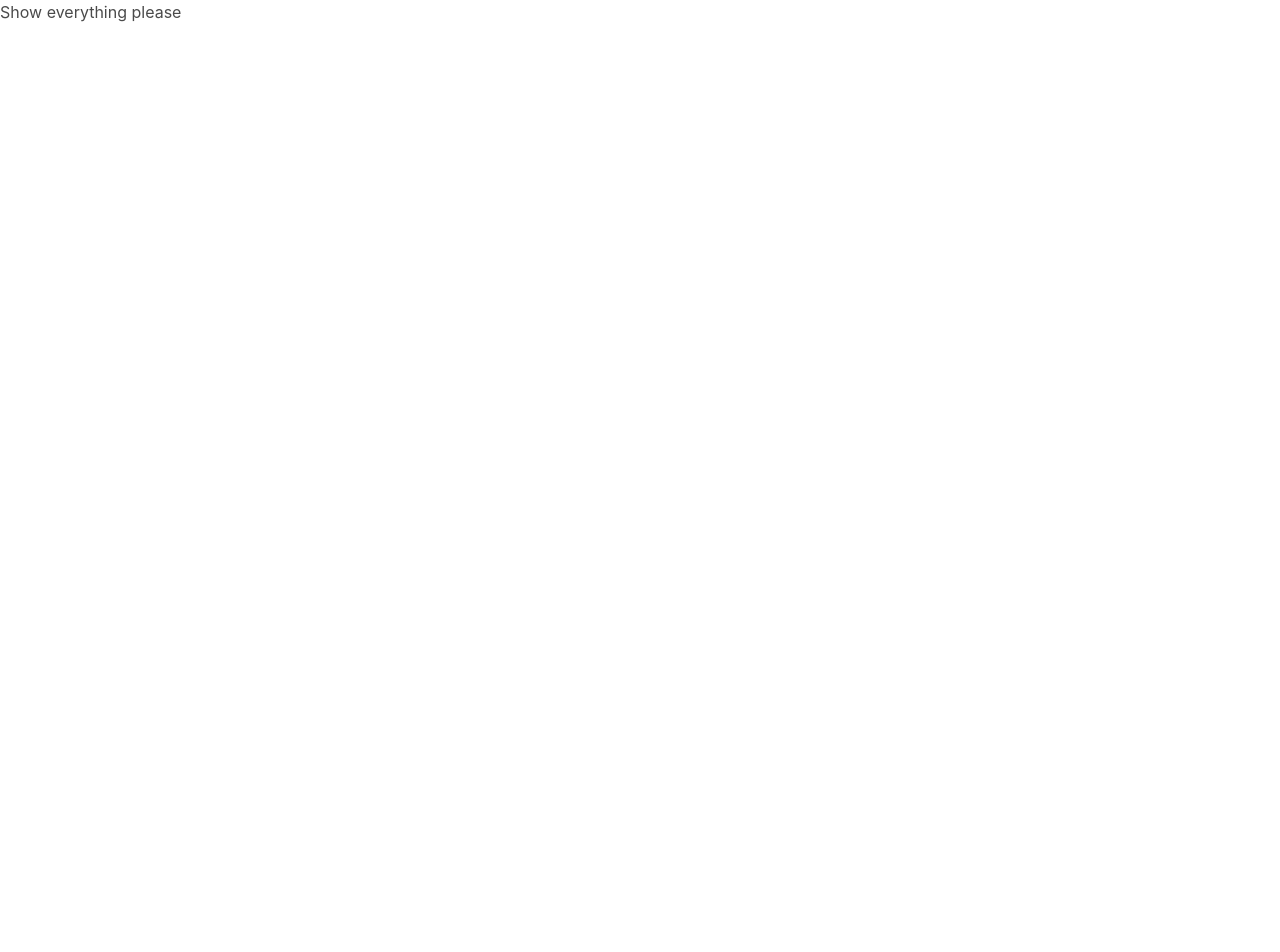
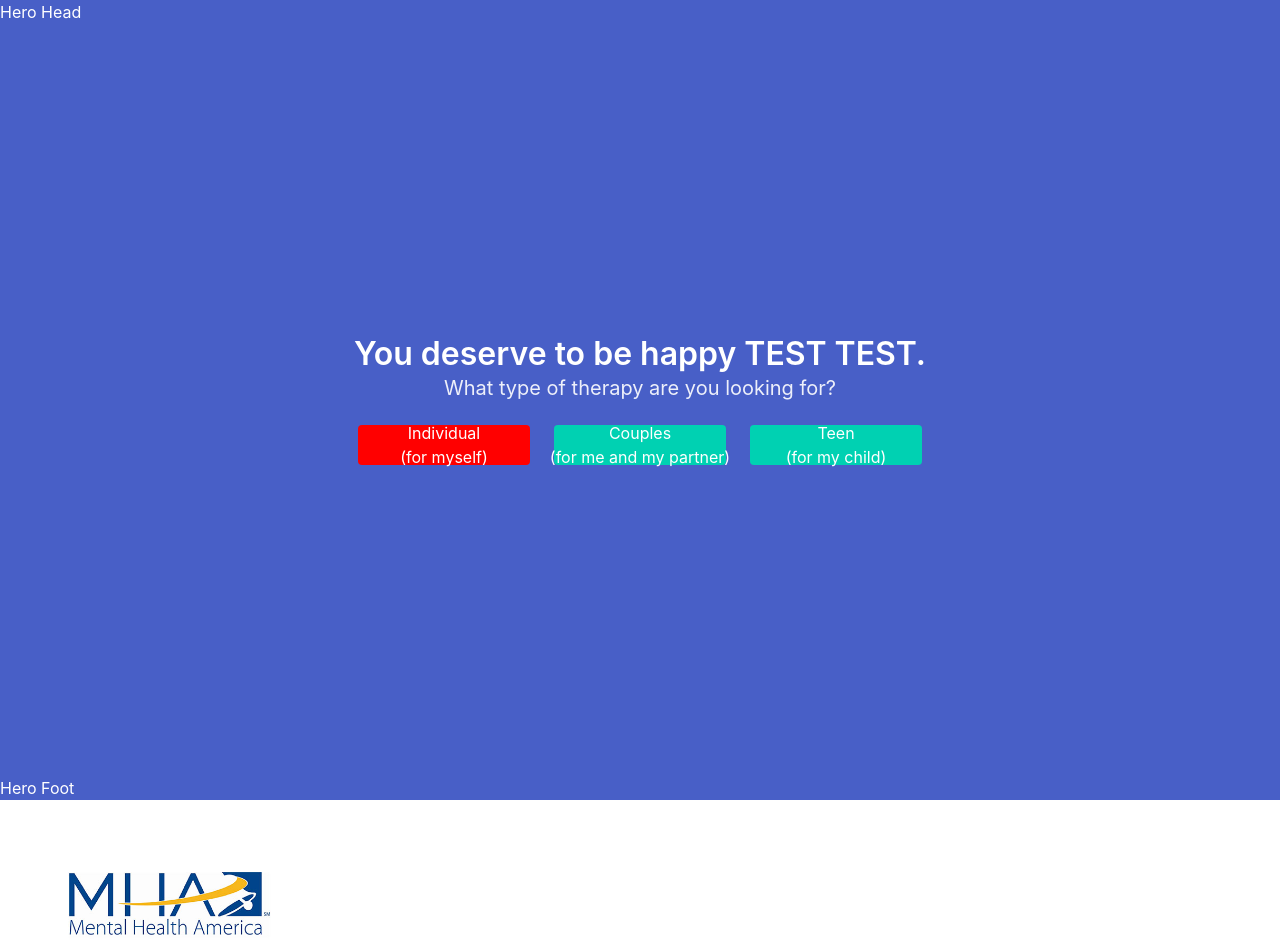
Before and after one commit to codexisbestex/intro-to-ui-ux, a React (Vite) app in the folder betterhelp-scaffold/: page / in a window 1280 px wide. Shown: the top 952 px of the page. Before the commit the page ends 800 px from the top, so only its background shows below. Built offline with nearby package versions, Linux system fonts and the light colour scheme.

Commit message:
fix: debug Hero and Logos render

```diff
--- a/betterhelp-scaffold/src/App.jsx
+++ b/betterhelp-scaffold/src/App.jsx
@@ -3,10 +3,9 @@ import Logos from "./components/Logos.jsx";
 
 export default function App() {
   return (
-    <main>
+    <>
       <Hero />
       <Logos />
-      <p>Show everything please</p>
-    </main>
+    </>
   );
 }
--- a/betterhelp-scaffold/src/components/Logos.jsx
+++ b/betterhelp-scaffold/src/components/Logos.jsx
@@ -1,16 +1,28 @@
-export default function Logos(props) {
-  <section>
-    <div className="column is-1">
-      <figure className="image is-5by3"></figure>
-      <img src="../src/assets/company-logos/logo_mha-629462166.jpg"></img>
-      {/* <figure className="image is-5by3"></figure>
+export default function Logos() {
+  return (
+    <section className="container">
+      <div className="columns">
+        <div className="column">
+          <figure className="image has-ratio">
+            <img src={"../src/assets/company-logos/logo_mha-629462166.jpg"} />
+          </figure>
+        </div>
+        <div className="column"></div>
+        <div className="column"></div>
+        <div className="column"></div>
+        <div className="column"></div>
+      </div>
+    </section>
+  );
+}
+
+{
+  /* <figure className="image is-5by3"></figure>
 <img src="../src/assets/company-logos/TMHI_Logo_280x66-Green_Text-Banner.png"></img>
 <figure className="image is-5by3"></figure>
 <img src="../src/assets/company-logos/AMSA_logo-300x133.png"></img>
 <figure className="image is-5by3"></figure>
 <img src="../src/assets/company-logos/ismho-545457461.png"></img>
 <figure className="image is-5by3"></figure>
-      <img src="../src/assets/company-logos/Mighty-Logo-800x400.png"></img> */}
-    </div>
-  </section>;
+<img src="../src/assets/company-logos/Mighty-Logo-800x400.png"></img> */
 }
--- a/betterhelp-scaffold/src/components/hero/Hero.jsx
+++ b/betterhelp-scaffold/src/components/hero/Hero.jsx
@@ -1,9 +1,10 @@
 export default function Hero() {
-  <section>
+  return (
+    <section className="hero is-link is-fullheight">
       <div className="hero-head">Hero Head</div>
       <div className="hero-body">
         <div className="container has-text-centered">
-        <p className="title">You deserve to be happy.</p>
+          <p className="title">You deserve to be happy TEST TEST.</p>
           <p className="subtitle">What type of therapy are you looking for?</p>
 
           <div className="columns is-centered">
@@ -33,5 +34,11 @@ export default function Hero() {
       </div>
 
       <div className="hero-foot">Hero Foot</div>
-  </section>;
+    </section>
+    // <main>
+    //   <Hero />
+    //   <Logos />
+    //   <p>Show everything please</p>
+    // </main>
+  );
 }
```
Lines whose indentation alone changed are shown as unchanged.
